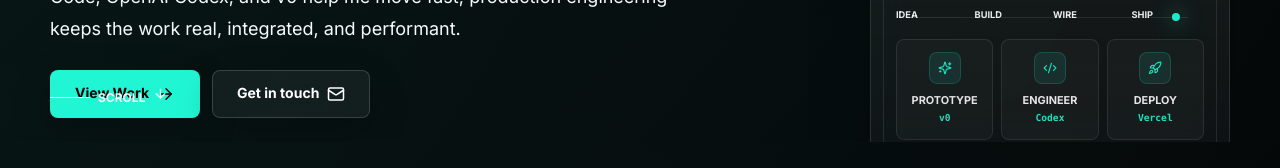
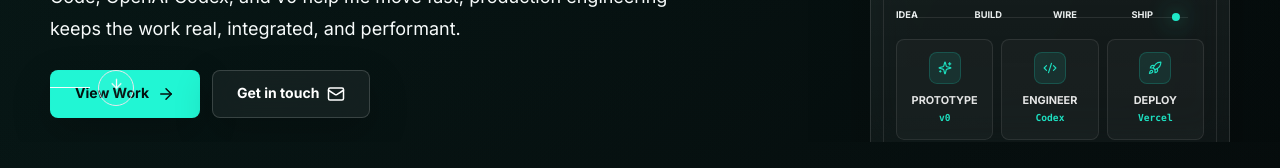
Before and after one commit to RaHibBB/portfolio-website, a Next.js app: page / in a window 1280 px wide. Shown: the part 549-717 px from the top of the page. Built offline with nearby package versions, Linux system fonts and the light colour scheme; no server answers.

Commit message:
Refine hero button hover

```diff
--- a/app/globals.css
+++ b/app/globals.css
@@ -196,10 +196,20 @@
 .hero-btn-primary {
   background: var(--accent);
   border-color: rgba(33, 246, 212, 0.72);
+  color: #03110f;
+}
+
+.hero-btn-primary::before {
+  display: none;
 }
 
 .hero-btn-primary:hover {
-  box-shadow: 0 18px 52px rgba(33, 246, 212, 0.25);
+  background: rgba(33, 246, 212, 0.09);
+  border-color: rgba(33, 246, 212, 0.9);
+  box-shadow:
+    inset 0 0 0 1px rgba(33, 246, 212, 0.24),
+    0 18px 52px rgba(33, 246, 212, 0.22);
+  color: var(--accent);
 }
 
 .hero-btn-secondary {
--- a/components/sections/Hero.tsx
+++ b/components/sections/Hero.tsx
@@ -100,12 +100,13 @@
 
         <a
           href="#about"
-          className="focus-ring js-hero-fade absolute bottom-3 left-0 hidden items-center gap-2 rounded-lg text-xs font-bold uppercase text-white/42 transition hover:text-accent md:inline-flex"
+          className="focus-ring js-hero-fade absolute bottom-3 left-0 hidden items-center gap-2 rounded-lg text-white/42 transition hover:text-accent md:inline-flex"
           aria-label="Scroll to about section"
         >
           <span className="h-px w-10 bg-current" />
-          Scroll
-          <ArrowDown aria-hidden="true" size={15} className="animate-bounce" />
+          <span className="grid size-9 place-items-center rounded-full border border-current/40 bg-white/[0.035]">
+            <ArrowDown aria-hidden="true" size={15} className="animate-bounce" />
+          </span>
         </a>
       </div>
     </section>
```
